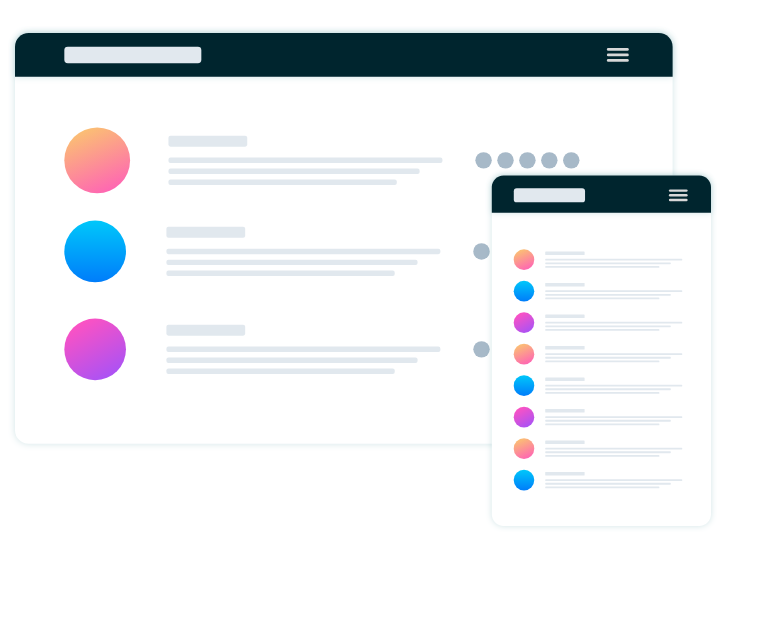
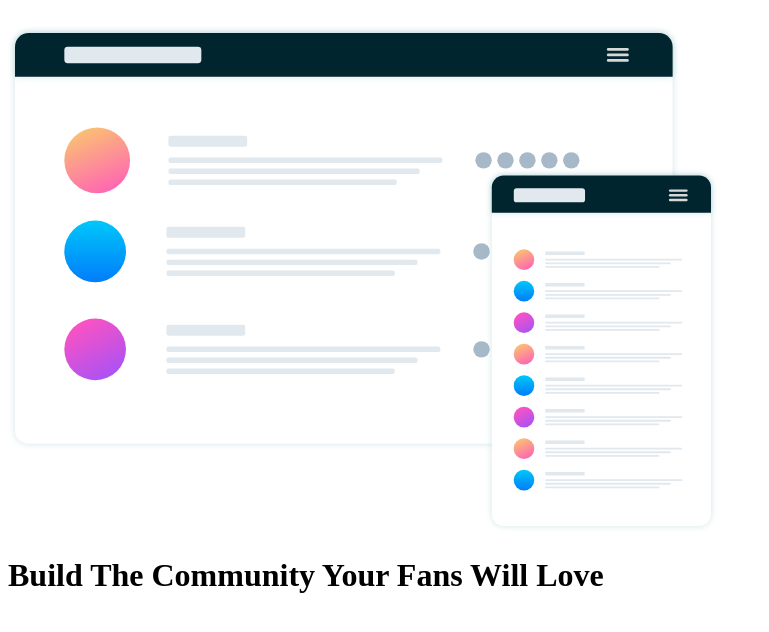
Before and after one commit to GiroFrm/huddle, a plain HTML site: page index.html in a window 1280 px wide. Shown: the whole page, without its empty margins (0-769 px from the left). Drawn offline with Linux system fonts and the light colour scheme.

Commit message:
feat: Add title page

```diff
--- a/index.html
+++ b/index.html
@@ -12,6 +12,9 @@
     </header>
     <main>
         <img src="images/illustration-mockups.svg" alt="">
+    <div>
+        <h1>Build The Community Your Fans Will Love</h1>
+    </div>
     </main>
 </body>
 </html>
```
